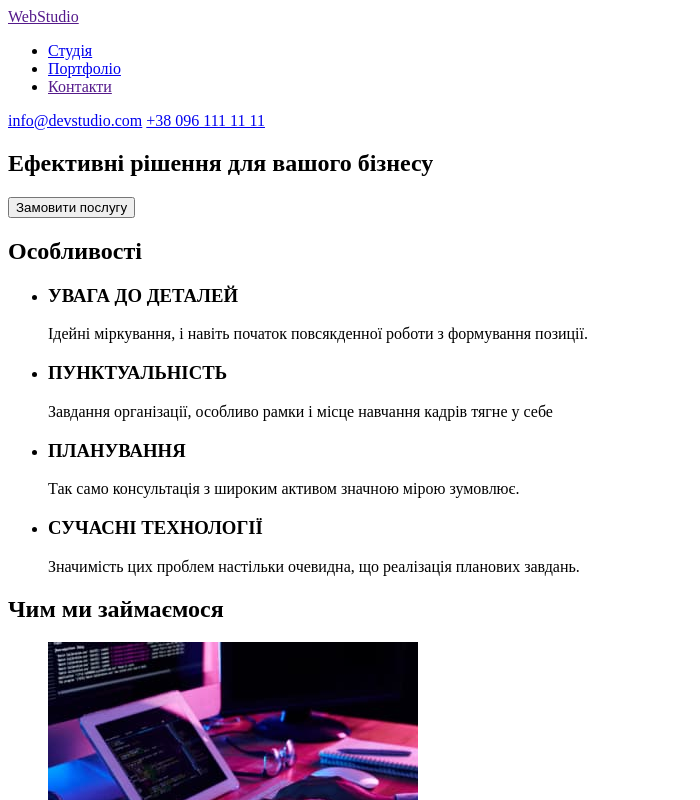
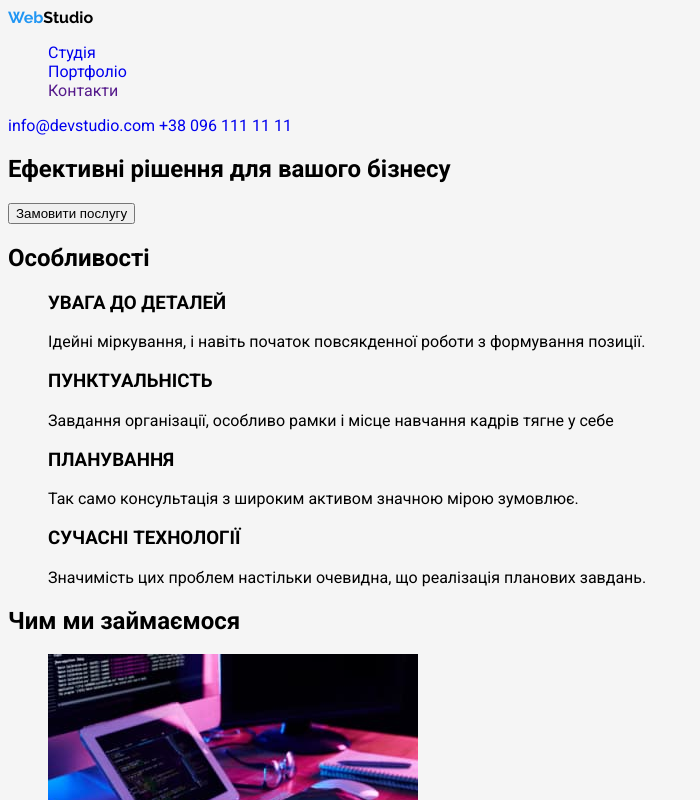
Before and after one commit to Inna-Olkhovskaya/goit-markup-hw-02, a plain HTML site: page index.html in a window 1280 px wide. Shown: the top 800 px of the page, without its empty margins (0-700 px from the left). Drawn offline with Linux system fonts and the light colour scheme.

Commit message:
Стилизация <body>, убирает подчеркивание с актив элементов и точки списков
1. Добавляет в "<body> осн шрифт страниц, фон
2. Стилизирует лого по цвету
3.Убирает подчеркивание активных элементов
4. Убирает "." у ненумерованных списков

```diff
--- a/css/styles.css
+++ b/css/styles.css
@@ -0,0 +1,53 @@
+body {
+font-family: Roboto, sans-serif;
+background-color: #F5F5F5;
+}
+
+/* logo */
+.logo {
+    font-family: Raleway, sans-serif;
+    color: #000000;
+    text-decoration: none;
+    }
+.accent {
+    color: #2196F3;
+}
+
+/* Links for blocks */
+.site-nav .link {
+    text-decoration: none;
+}
+
+/* Contacts */
+.contact-mail {
+    text-decoration: none;
+}
+ .contact-tel {
+    text-decoration: none;
+ }
+
+/* Maine content */
+/*Banner studio */
+.list {
+    list-style: none;
+}
+
+/*Peculiarities studio */
+
+
+/* what we are doing studio */
+
+/* Our team studio */
+
+/* Our works portfolio */
+/* List of filters button */
+.button-list {
+    list-style: none
+}
+
+/*list of our projects */
+.list .link {
+    text-decoration: none;
+}
+
+/*Footer with address & contacts */
--- a/index.html
+++ b/index.html
@@ -16,17 +16,17 @@
     <header>
       <nav>
         <!--Logo-->
-        <a href="">WebStudio</a>
+        <a class="logo" href=""> <span class="accent">Web</span>Studio</a>
         <!--Links for blocks-->
-        <ul>
-          <li><a href="/index.html">Студія</a></li>
-          <li><a href="./portfolio.html">Портфоліо</a></li>
-          <li><a href="">Контакти</a></li>
+        <ul class="site-nav list">
+          <li><a class="link" href="/index.html">Студія</a></li>
+          <li><a class="link" href="./portfolio.html">Портфоліо</a></li>
+          <li><a class="link" href="">Контакти</a></li>
         </ul>
       </nav>
       <!--Contacts-->
-      <a href="mailto:info@devstudio.com">info@devstudio.com</a>
-      <a href="tel:+380961111111">+38 096 111 11 11</a>
+      <a class="contact-mail" href="mailto:info@devstudio.com">info@devstudio.com</a>
+      <a class="contact-tel" href="tel:+380961111111">+38 096 111 11 11</a>
     </header>
     <!--Main content-->
     <main>
@@ -38,7 +38,7 @@
       <section>
         <!--To hide the h2 next-->
         <h2>Особливості</h2>
-        <ul>
+        <ul class="list">
           <li>
             <h3>УВАГА ДО ДЕТАЛЕЙ</h3>
             <p>
@@ -71,7 +71,7 @@
       <!--Pics what we are doing-->
       <section>
         <h2>Чим ми займаємося</h2>
-        <ul>
+        <ul class="list">
           <li>
             <img
               src="./images/box1.jpg"
@@ -92,7 +92,7 @@
       <!--Our team-->
       <section>
         <h2>Наша команда</h2>
-        <ul>
+        <ul class="list">
           <li>
             <img src="./images/img1.jpg" alt="Ігор Дем'яненко" width="270">
             <h3>Ігор Дем'яненко</h3>
@@ -117,11 +117,11 @@
       </section>
     </main>
     <footer>
-      <a href="">WebStudio</a>
+      <a class="logo" href=""> <span class="accent">Web</span>Studio</a>
       <address>
         м. Київ, пр-т Лесі Українки, 26 <br>
-        <a href="mailto:info@devstudio.com">info@devstudio.com</a> <br>
-        <a href="tel:+380961111111">+38 096 111 11 11</a>
+        <a class="contact-mail" href="mailto:info@devstudio.com">info@devstudio.com</a> <br>
+        <a class="contact-tel" href="tel:+380961111111">+38 096 111 11 11</a>
       </address>
     </footer>
   </body>
```
Also changed, not shown: portfolio.html (+22 -22 lines).
